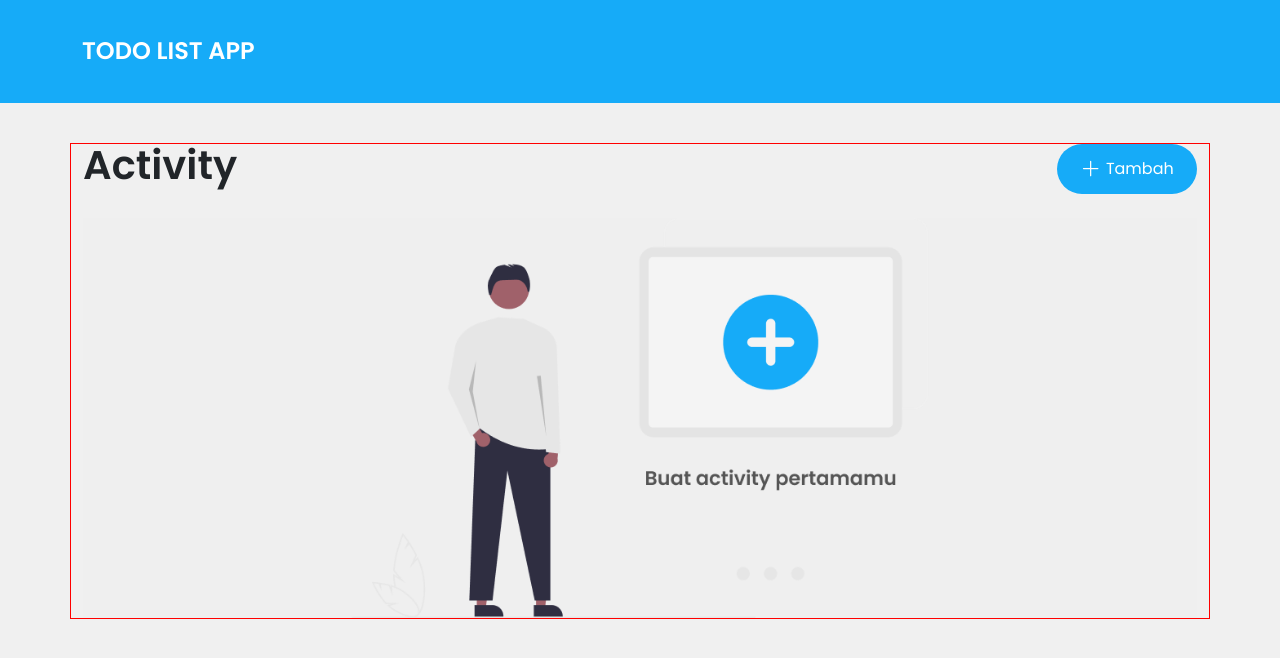
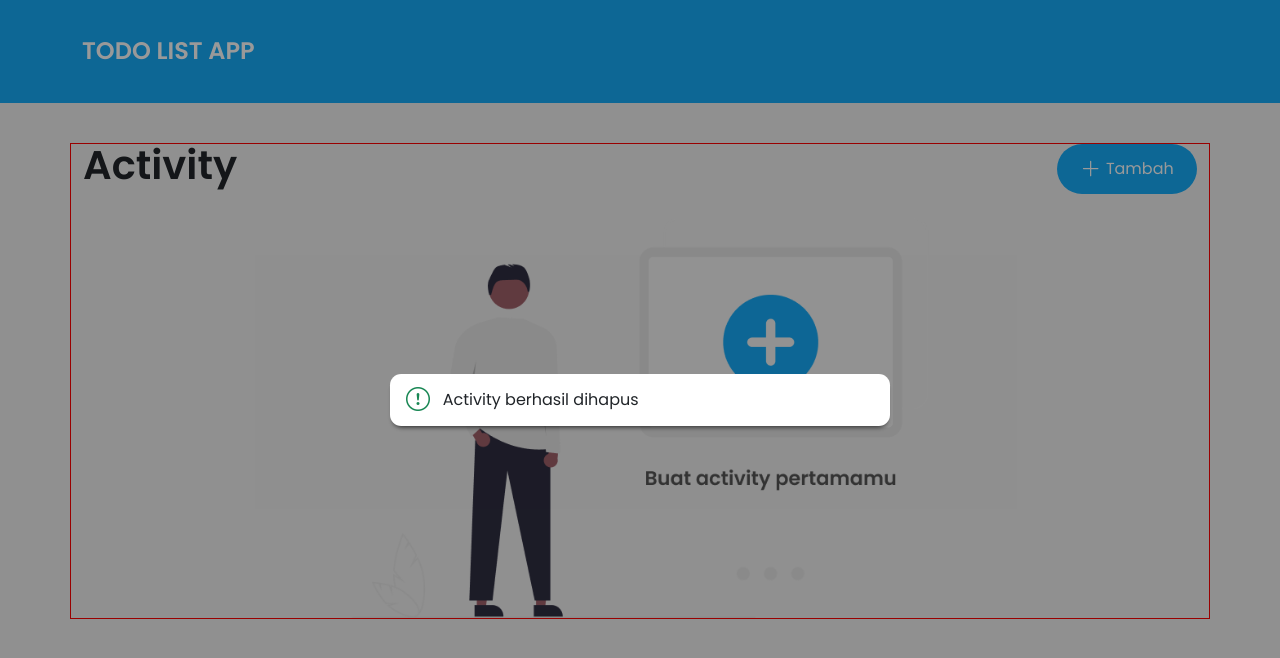
Before and after one commit to elangyudha280/elang-yudha-case-todolist, a React (Vite) app: page / in a window 1280 px wide. Shown: the top 658 px of the page. Built offline with nearby package versions, Linux system fonts and the light colour scheme; no server answers.

Commit message:
selesai desain component alert success

```diff
--- a/src/assets/css/index.css
+++ b/src/assets/css/index.css
@@ -148,6 +148,7 @@
   background: #fff;
   padding: 1.5em 2.5em;
   border-radius: 0.8em;
+  box-shadow: 0px 4px 5px -3px rgba(0, 0, 0, 0.75);
 }
 .modal-delete-container-activity .modal-delete .modal-delete-icon {
   font-size: 5em;
@@ -182,6 +183,24 @@
 }
 .modal-delete-container-activity .modal-delete .modal-footer .modal-delete-confirm-button {
   color: #fff;
+}
+.modal-delete-container-activity .modal-information {
+  width: 500px;
+  display: flex;
+  background: #fff;
+  border-radius: 0.7em;
+  padding: 0.5em 1em;
+  align-items: center;
+  gap: 0.8em;
+  box-shadow: 0px 4px 5px -3px rgba(0, 0, 0, 0.75);
+}
+.modal-delete-container-activity .modal-information i {
+  font-weight: bold;
+  font-size: 1.5em;
+}
+.modal-delete-container-activity .modal-information p {
+  padding: 0;
+  margin: 0;
 }
 
 @-webkit-keyframes cascade {
@@ -256,6 +275,9 @@
   .modal-delete-container-activity .modal-delete {
     width: 400px;
   }
+  .modal-delete-container-activity .modal-information {
+    width: 400px;
+  }
 }
 @media screen and (max-width: 500px) {
   .dashboard-new-item {
@@ -265,4 +287,7 @@
     width: 100%;
     padding: 1.5em 1em;
   }
+  .modal-delete-container-activity .modal-information {
+    width: 100%;
+  }
 }/*# sourceMappingURL=index.css.map */
--- a/src/assets/css/index.scss
+++ b/src/assets/css/index.scss
@@ -173,7 +173,7 @@ $bg-color:#F0F0F0;
         background: #fff;
         padding: 1.5em 2.5em;
         border-radius: 0.8em;
-
+        box-shadow: 0px 4px 5px -3px rgba(0,0,0,0.75);
         // modal delete icon
         .modal-delete-icon{
             font-size: 5em;
@@ -216,6 +216,27 @@ $bg-color:#F0F0F0;
                 color:#fff;
             }
 
+        }
+    }
+
+    // alert activity || modal success delete activity
+    .modal-information{
+        width: 500px;
+        display: flex;
+        background: #fff;
+        border-radius: 0.7em;
+        padding:0.5em 1em;
+        align-items: center;
+        gap: 0.8em;
+        box-shadow: 0px 4px 5px -3px rgba(0,0,0,0.75);
+
+        i{
+            font-weight: bold;
+            font-size: 1.5em;
+        }
+        p{
+            padding: 0;
+            margin: 0;
         }
     }
 
@@ -297,6 +318,11 @@ $bg-color:#F0F0F0;
            .modal-delete{
                width:400px;
             }
+
+            // modal alert success delete
+            .modal-information{
+                width: 400px;
+            }
        }
 }
 
@@ -313,6 +339,11 @@ $bg-color:#F0F0F0;
                width:100%;
             padding: 1.5em 1em;
             }
+
+             // modal alert success delete
+             .modal-information{
+                width: 100%;
+            }
        }
 
 
--- a/src/component/dashboardActivity.jsx
+++ b/src/component/dashboardActivity.jsx
@@ -108,7 +108,7 @@ const DashboardActivity = ()=>{
             </section>
 
             {/* component modal delete activity */}
-            {/* <DeleteActivity/> */}
+            <DeleteActivity/>
         </contextDataActivity.Provider>
     )
 }
--- a/src/component/dashboardActivity/modalActivity/DeleteActivity.jsx
+++ b/src/component/dashboardActivity/modalActivity/DeleteActivity.jsx
@@ -1,11 +1,7 @@
 
-
-
-
-
-const DeleteActivity = ()=>{
-    return(
-        <div className="modal-delete-container-activity">
+// component modal delete
+const ModalDelete = ()=>{
+    return (
         <div className="modal-delete" data-cy="modal-delete">
         <i className="bi bi-exclamation-triangle modal-delete-icon" data-cy="modal-delete-icon"></i>
         <p className="modal-delete-title" data-cy="modal-delete-title">Apakah anda yakin menghapus activity <span className="activity-title">“new activity“?</span></p>
@@ -18,6 +14,24 @@ const DeleteActivity = ()=>{
             </button>
         </div>
     </div>
+    )
+}
+
+// component modal succes delete activity
+const AlertActivity = ()=>{
+    return (
+        <div className="modal-information" data-cy="modal-information">
+            <i className="bi bi-exclamation-circle text-success" data-cy="modal-information-icon"></i>
+            <p data-cy="modal-information-title">Activity berhasil dihapus</p>
+        </div>
+    )
+}
+
+const DeleteActivity = ()=>{
+    return(
+        <div className="modal-delete-container-activity">
+            <AlertActivity/>
+           {/* <ModalDelete/> */}
         </div>
     )
 }
```
Also changed, not shown: src/component/dashboardActivity/modalActivity/AlertActivity.jsx (deleted), 1 other file (tests, documents, lock files or other folders). Lines whose indentation alone changed are shown as unchanged.
